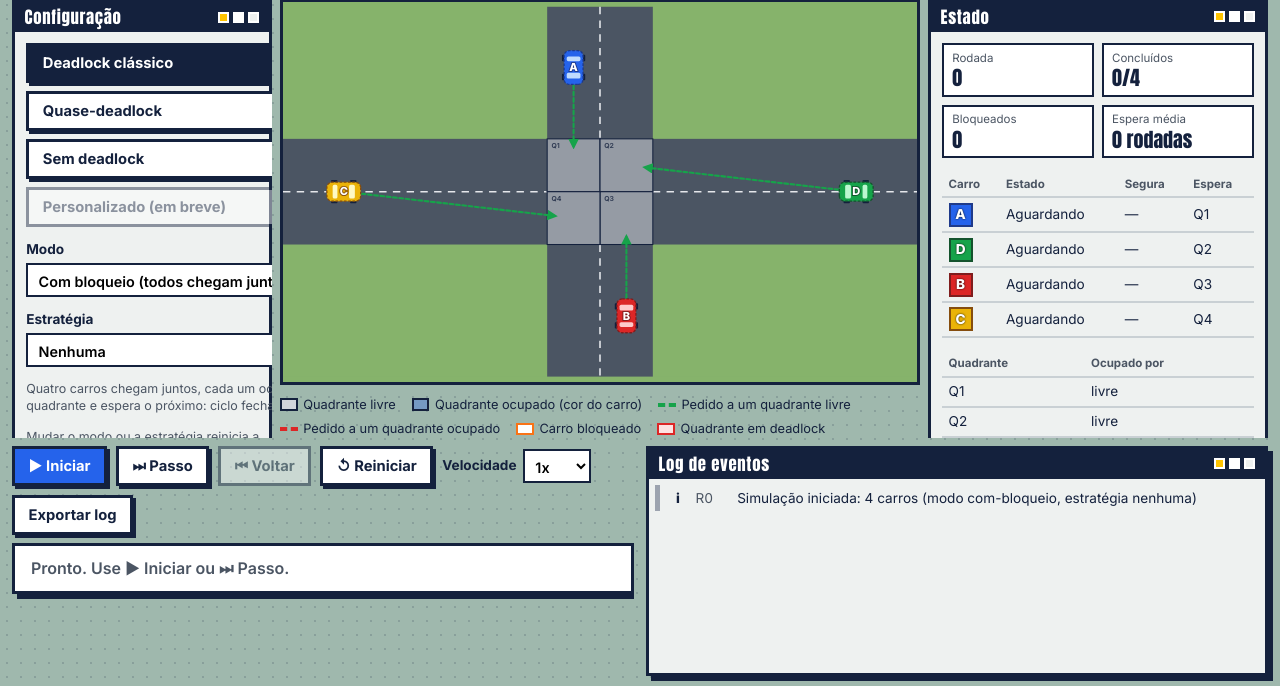
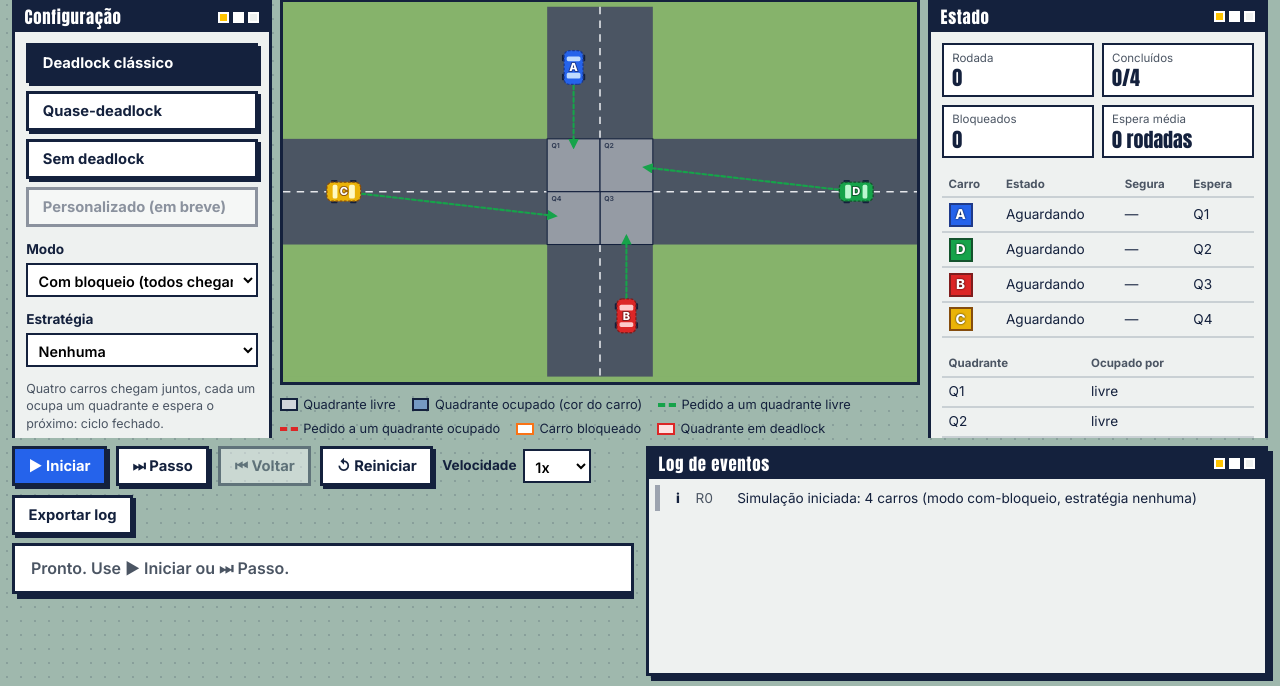
Before and after one commit to Rhodgs/gridlock-deadlock-simulador, a website with bundled scripts: page app/index.html in a window 1280 px wide. Shown: the part 114-800 px from the top of the page. Built offline with nearby package versions, Linux system fonts and the light colour scheme.

Commit message:
fix(ui): selects e notas do painel de configuração sem corte

```diff
--- a/packages/ui/ui.css
+++ b/packages/ui/ui.css
@@ -85,12 +85,13 @@
 .velocidade, .campo { display: inline-flex; align-items: center; gap: .4rem; font-size: .85rem; font-weight: 700; }
 .campo { display: grid; gap: .25rem; }
 select { font: 600 .9rem var(--corpo); padding: .35rem .4rem; border: 2px solid var(--tinta); background: #fff; }
+.campo select { width: 100%; min-width: 0; }
 
 /* ---------- configuração ---------- */
 .cenarios { display: grid; gap: .5rem; }
 .btn.cenario { text-align: left; }
 .btn.cenario.ativo { background: var(--tinta); color: #fff; }
-.nota { margin: 0; font-size: .78rem; color: var(--suave); }
+.nota { margin: 0; font-size: .78rem; color: var(--suave); overflow-wrap: anywhere; }
 
 /* ---------- log e banner ---------- */
 .janela-log .janela-corpo { padding: 0; }
```
